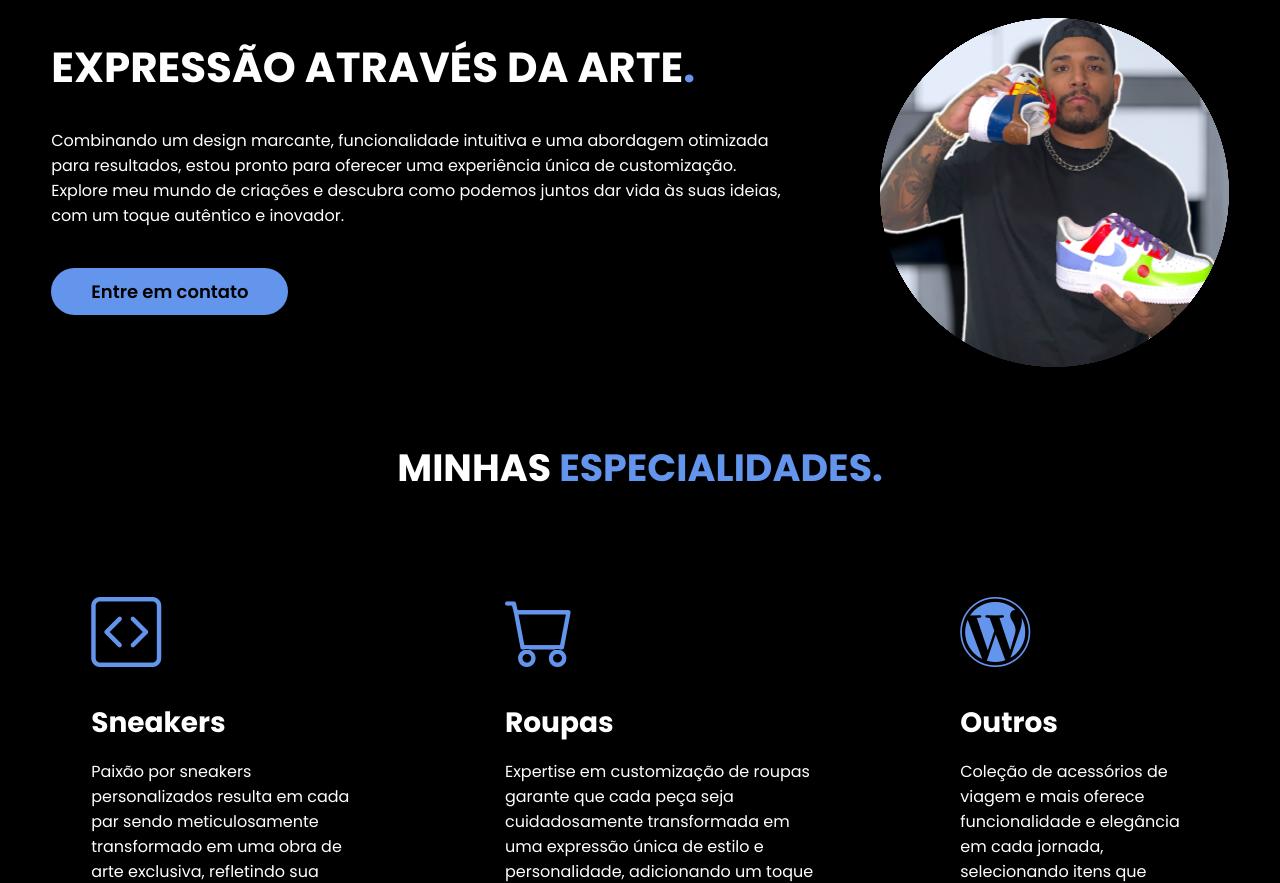
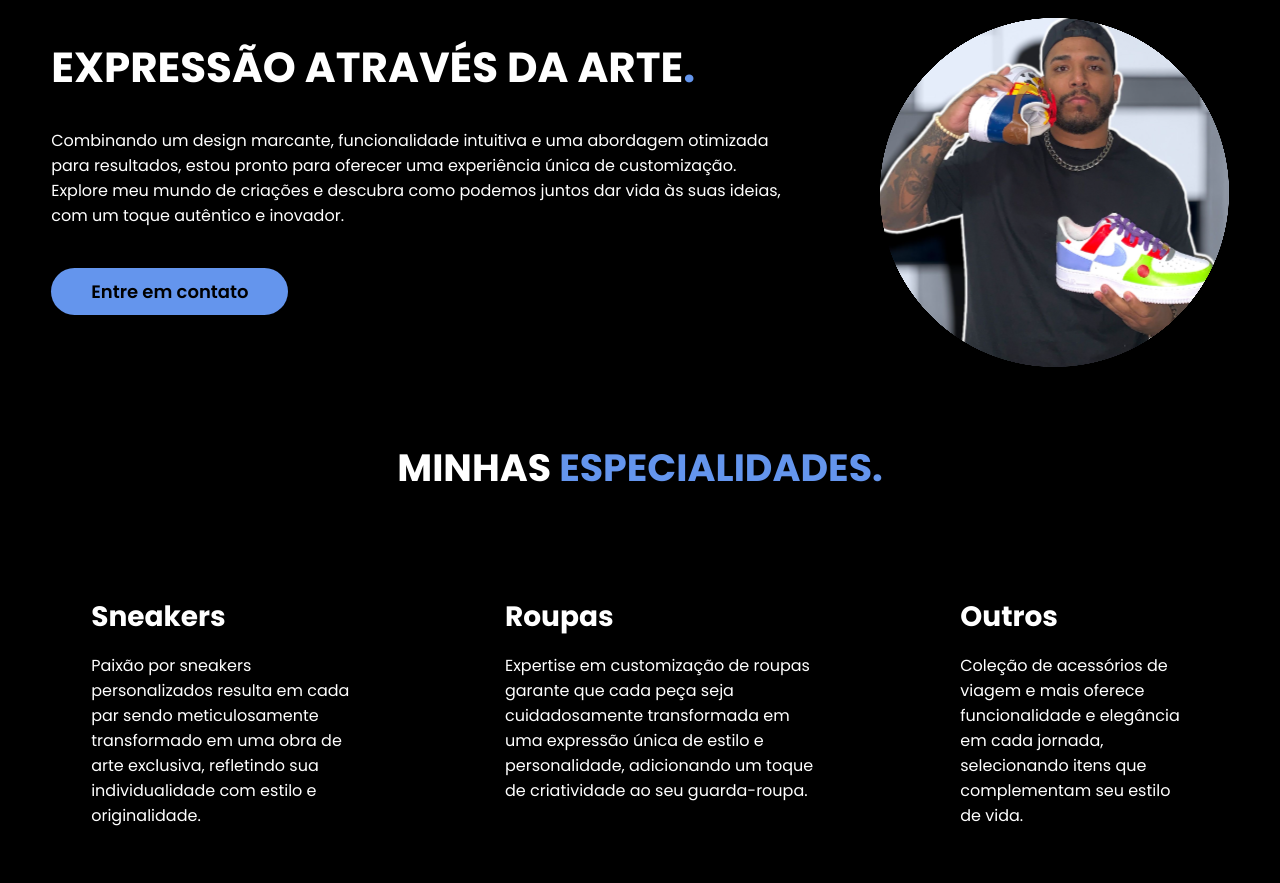
Before and after one commit to sarahalvs/projetosite, a plain HTML site: page Site Gabriel/index.html in a window 1280 px wide. Shown: the part 228-1111 px from the top of the page. Drawn offline with nearby package versions, Linux system fonts and the light colour scheme; files whose address does not match are found by name.

Commit message:
Update index.html

```diff
--- a/Site Gabriel/index.html
+++ b/Site Gabriel/index.html
@@ -92,20 +92,17 @@
             <div class="interface">
                 <h2 class="titulo">MINHAS <span>ESPECIALIDADES.</span></h2>
                 <div class="flex">
-                    <div class="especialidades-box">
-                        <i class="bi bi-code-square"></i>
+                    <div class="especialidades-box sneakers">
                         <h3>Sneakers</h3>
                         <p>Paixão por sneakers personalizados resulta em cada par sendo meticulosamente transformado em uma obra de arte exclusiva, refletindo sua individualidade com estilo e originalidade.</p>
                     </div><!--especialidades-box-->
 
-                    <div class="especialidades-box">
-                        <i class="bi bi-cart"></i>
+                    <div class="especialidades-box roupas">
                         <h3>Roupas</h3>
                         <p>Expertise em customização de roupas garante que cada peça seja cuidadosamente transformada em uma expressão única de estilo e personalidade, adicionando um toque de criatividade ao seu guarda-roupa.</p>
                     </div><!--especialidades-box-->
 
-                    <div class="especialidades-box">
-                        <i class="bi bi-wordpress"></i>
+                    <div class="especialidades-box outros">
                         <h3>Outros</h3>
                         <p>Coleção de acessórios de viagem e mais oferece funcionalidade e elegância em cada jornada, selecionando itens que complementam seu estilo de vida.</p>
                     </div><!--especialidades-box-->
```
